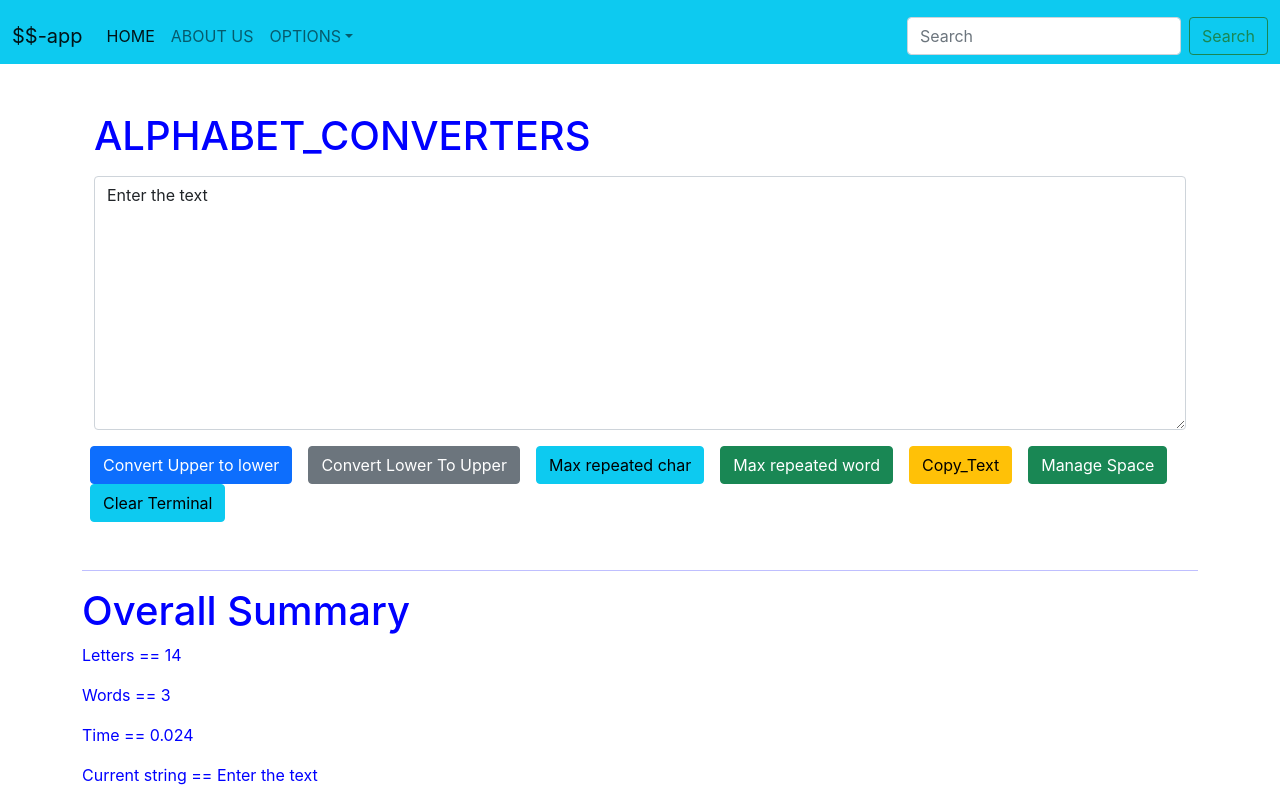
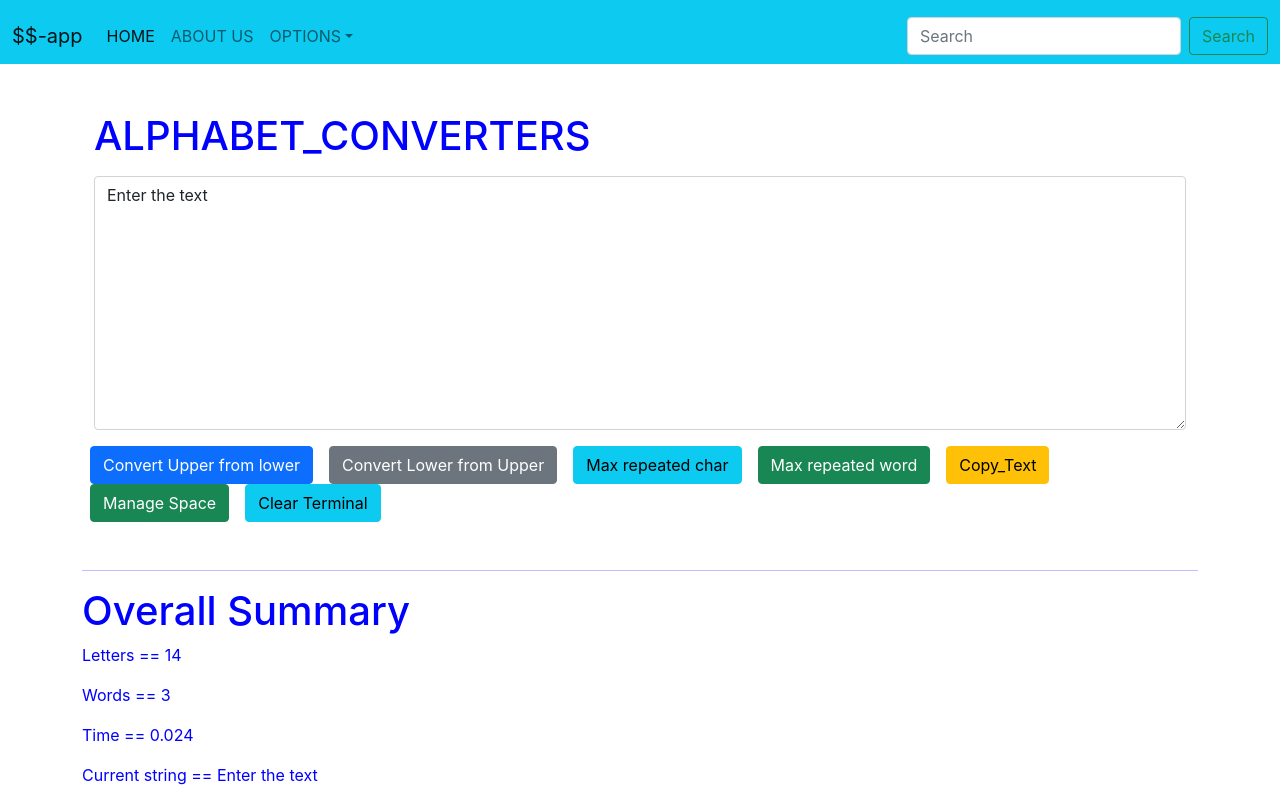
Before and after one commit to saurabh00031/SP_basic_React_app, a React (Create React App) app: page / in a window 1280 px wide. Shown: the top 800 px of the page. Built offline with nearby package versions, Linux system fonts and the light colour scheme.

Commit message:
chnanges

```diff
--- a/src/components/Navbar.js
+++ b/src/components/Navbar.js
@@ -1,8 +1,7 @@
 import React from 'react'
-import PropTypes from 'prop-types'
+import PropTypes from 'prop-types'   //type impt for it
 
 //let name="saurabh patil";
-
 
 
 export default function Navbar(props) {
@@ -21,10 +20,12 @@ export default function Navbar(props) {
               <li className="nav-item">
                 <a className="nav-link" href="/">{props.aboutTxt}</a>
               </li>
+
               <li className="nav-item dropdown">
                 <a className="nav-link dropdown-toggle" href="/" id="navbarDropdown" role="button" data-bs-toggle="dropdown" aria-expanded="false">
                   OPTIONS
                 </a>
+
                 <ul className="dropdown-menu" aria-labelledby="navbarDropdown">
                   <li><a className="dropdown-item" href="/">A</a></li>
                   <li><a className="dropdown-item" href="/">B</a></li>
@@ -33,9 +34,10 @@ export default function Navbar(props) {
                 </ul>
               </li>
               <li className="nav-item">
-                <a className="/"></a>
+
               </li>
             </ul>
+
             <form className="d-flex">
               <input className="form-control me-2" type="search" placeholder="Search" aria-label="Search"/>
               <button className="btn btn-outline-success" type="submit">Search</button>
--- a/src/components/Textfm.js
+++ b/src/components/Textfm.js
@@ -145,11 +145,11 @@ export default function Textfm(props) {
 
 
 <button className="btn btn-primary mx-2" onClick={clickspUp}>
-Convert Upper to lower
+Convert Upper from lower
 </button>
 
 <button className="btn btn-secondary mx-2" onClick={clickspLw}>
-Convert Lower To Upper
+Convert Lower from Upper
 </button>
 
 <button className="btn btn-info mx-2" onClick={clickMax}>
```
Also changed, not shown: package.json (+7 -1 lines), src/components/About.js (+4 -3 lines), 1 other file (tests, documents, lock files or other folders).
